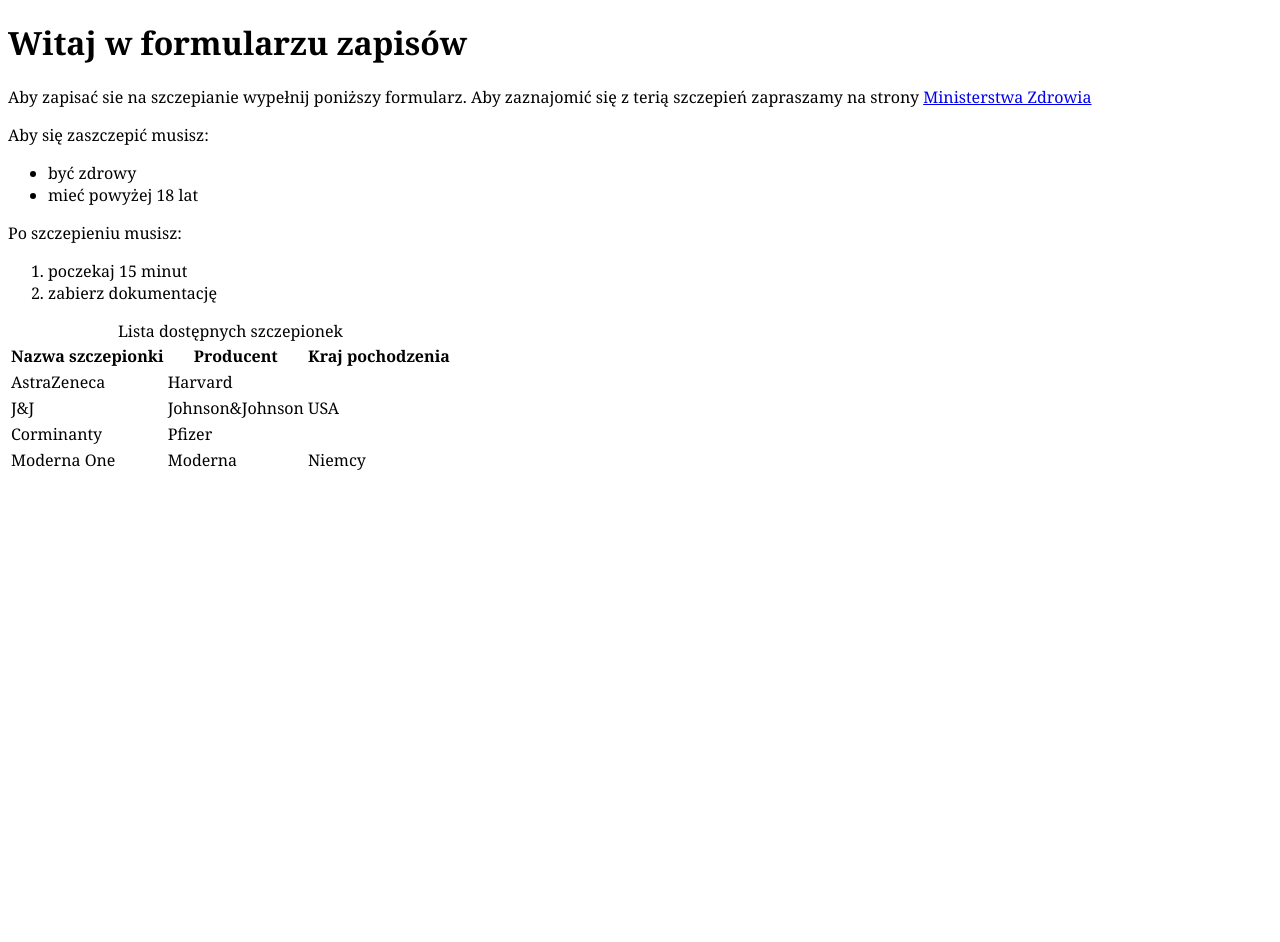
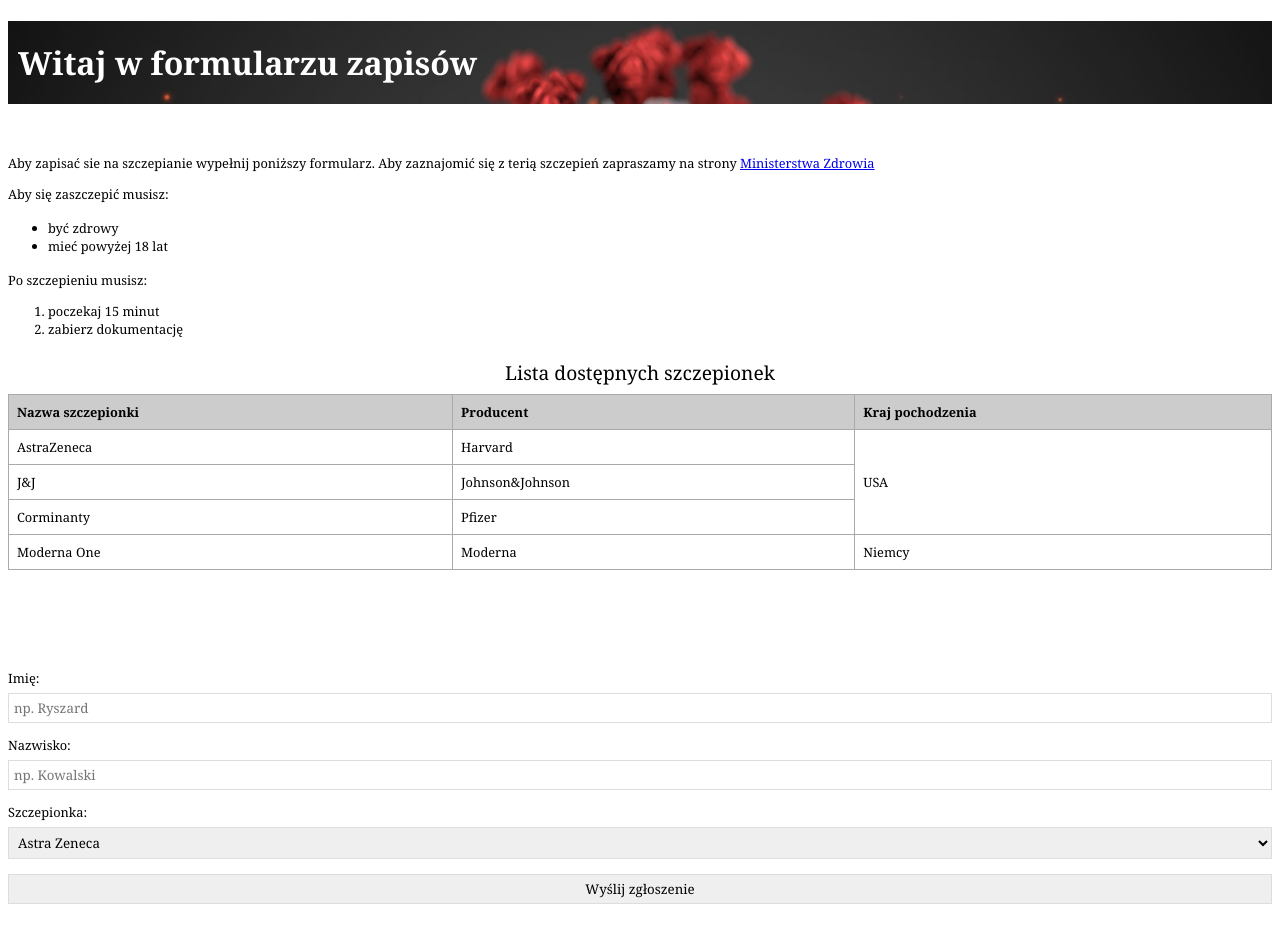
Before and after one commit to DanutaHelena/zdjavapol79, a plain HTML site: page formularz/index.html in a window 1280 px wide. Before the commit the page ends 800 px from the top, so only its background shows below. Drawn offline with Linux system fonts and the light colour scheme.

Commit message:
projekt formularz - 3 pola

```diff
--- a/formularz/index.html
+++ b/formularz/index.html
@@ -25,7 +25,7 @@
             <li data-translation="after_get_document">zabierz dokumentację</li>
         </ol>
 
-        <table>
+        <table border="1">
             <caption>Lista dostępnych szczepionek</caption>
             <tr>
                 <th>Nazwa szczepionki</th>
@@ -54,7 +54,27 @@
         </table>
 
         <form action="zapisz.html" method="post" name="forma">
+            <div>
+                <label for="imieid">Imię:</label>
+                <input placeholder="np. Ryszard" type="text" name="imie" id="imieid">
+            </div>
 
+            <div>
+                <label for="nazwiskoid">Nazwisko:</label>
+                <input placeholder="np. Kowalski" type="text" name="nazwisko" id="nazwiskoid">
+            </div>
+
+            <div>
+                <label for="szczepionkaid">Szczepionka:</label>
+                <select name="szczepionka" id="szczepionkaid">
+                    <option value="az">Astra Zeneca</option>
+                    <option value="jj">J&J</option>
+                </select>
+            </div>
+
+            <div>
+                <input type="submit" value="Wyślij zgłoszenie">
+            </div>
 
         </form>
 
--- a/formularz/style.css
+++ b/formularz/style.css
@@ -2,3 +2,58 @@
     font-family: Georgia, 'Times New Roman', Times, sans-serif;
     box-sizing: border-box;
 }
+
+h1 {
+    background-image: url("covid.jpg");
+    background-size: 100%;
+    color: rgb(255,255,255);
+    padding: 20px 20px;
+    padding-left: 10px;
+    margin-bottom: 50px;
+    font-size: 2rem;
+}
+
+form {
+    margin: 6rem 0;
+}
+
+input[type="text"], select, input[type="submit"] {
+    width: 100%;
+    padding: 5px;
+    border: 1px solid #ddd;
+    margin: 5px 0 10px 0;
+}
+
+input[type="submit"]:hover {
+    background-color: #f88;
+}
+
+p, ol, li, label, table, tr, td, th, caption {
+    font-size: 0.8rem;
+}
+
+caption {
+    font-size: 1.2rem;
+  }
+
+html {
+    font-size: 16px;
+}
+
+table {
+    border: 1px solid #aaa;
+    width: 100%;
+    border-collapse: collapse;
+}
+
+td, th, caption {
+    padding: 0.5rem;
+}
+
+th, td {
+    text-align: left;
+}
+
+th {
+    background-color: #ccc;
+}
```
